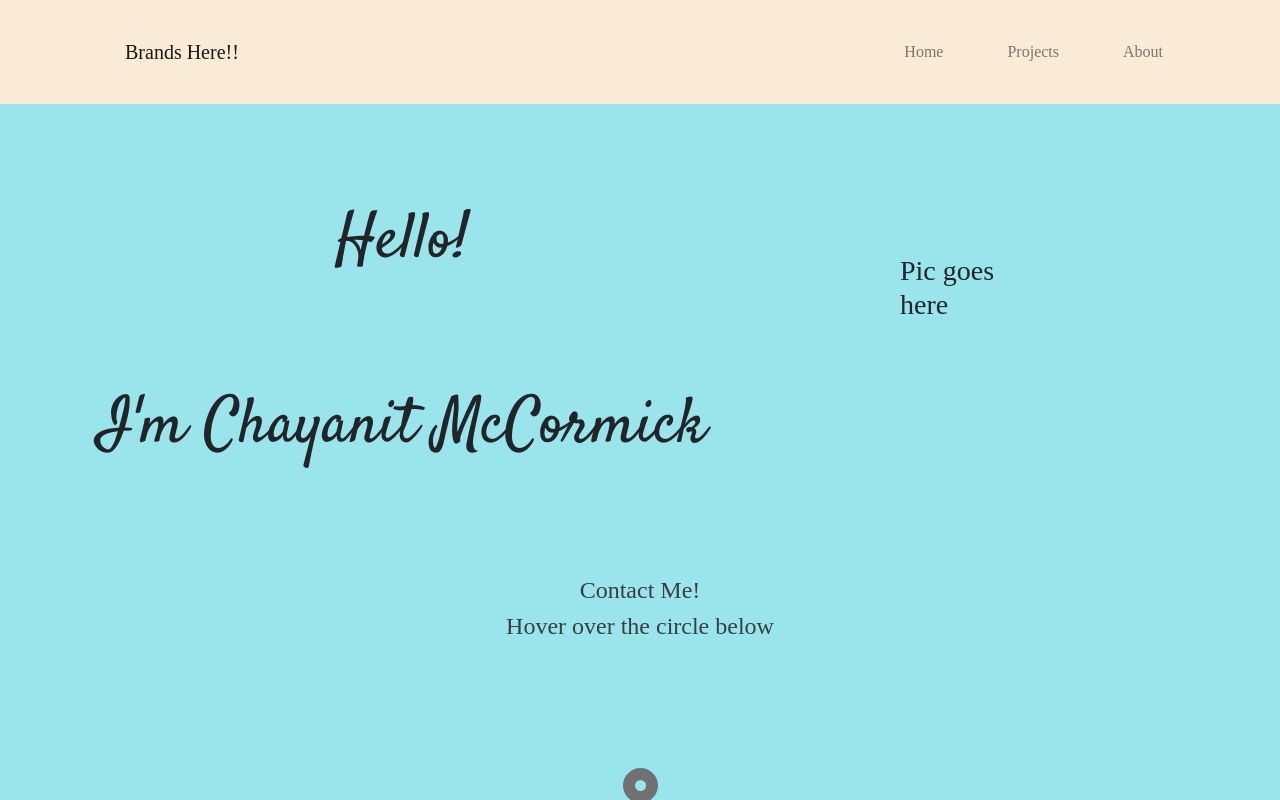
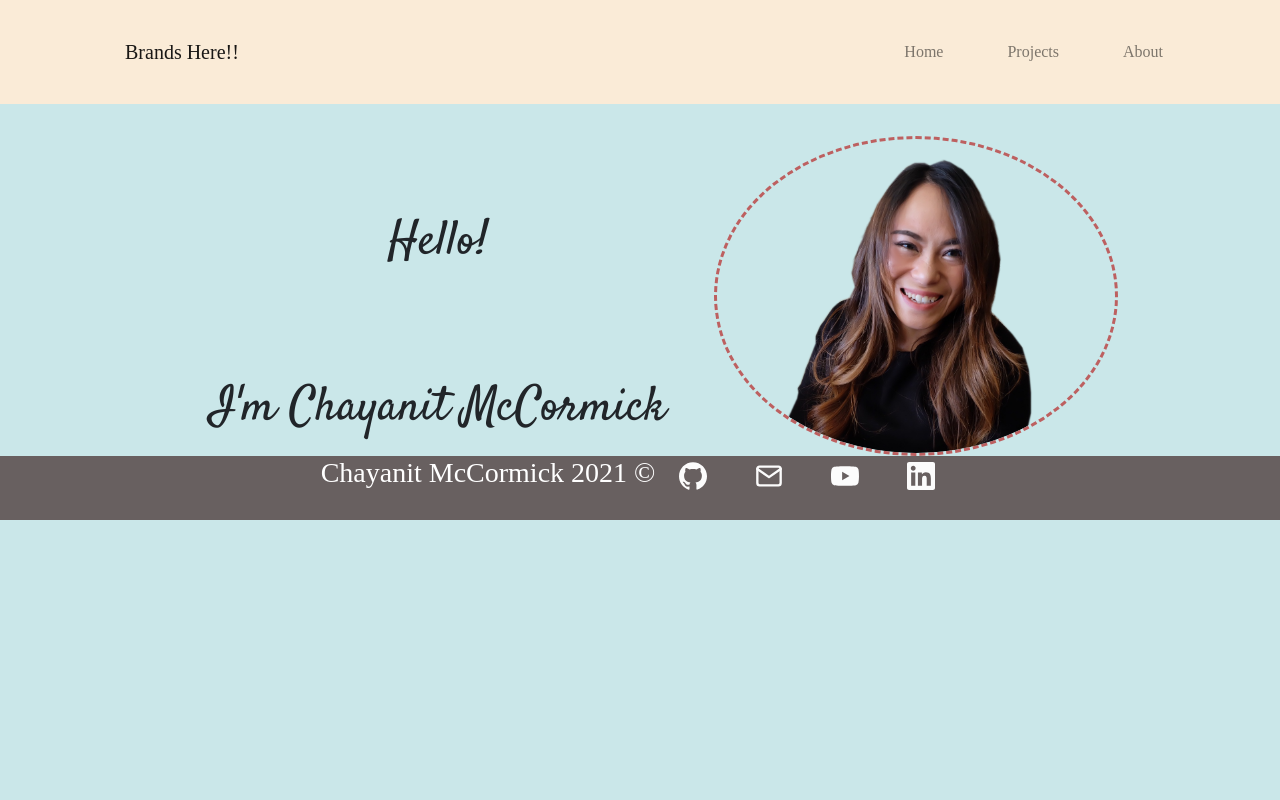
Before and after one commit to chay-chay/Sinatra_project, a React (Create React App) app in the folder portfolio/: page / in a window 1280 px wide. Built offline with nearby package versions, Linux system fonts and the light colour scheme; a web font is replaced by a local one.

Commit message:
adjust footer & home

```diff
--- a/portfolio/src/App.css
+++ b/portfolio/src/App.css
@@ -8,7 +8,7 @@
   min-height: 100vh;
   border-radius: 10px;*/
   /* flex-direction: column;  */
-  background-color: #9ae5eb;
+  background-color: #cae7e9;
   min-height: 100vh;
 }
 
--- a/portfolio/src/App.js
+++ b/portfolio/src/App.js
@@ -20,7 +20,9 @@ function App() {
 
     </Router>
       {/* </header> */}
+
       <Footer />
+
     </div>
   );
 }
--- a/portfolio/src/components/Footer.js
+++ b/portfolio/src/components/Footer.js
@@ -7,10 +7,10 @@ import { FiMail } from "react-icons/fi";
 const Footer = () => (
   <div>
     <section>
-      <h1 className="contact-below">Contact Me!</h1>
-      <h3 className="contact-below">Hover over the circle below</h3>
-    </section>
-    <div className="footer">
+     <div className="footer_container">
+      {/* <h1 className="contact-below">Contact Me!</h1>
+      <h3 className="contact-below" style={{ marginBottom:'5rem' }}>Hover over the circle below</h3> */}
+      <div className="footer">
       <div id="button"></div>
       <div id="container">
         <div id="cont">
@@ -34,6 +34,9 @@ const Footer = () => (
         </div>
       </div>
     </div>
+    </div>
+    </section>
+
   </div>
 );
 
--- a/portfolio/src/components/Home.js
+++ b/portfolio/src/components/Home.js
@@ -5,30 +5,48 @@ import "./home.css";
 import "bootstrap/dist/css/bootstrap.min.css";
 
 const Home = () => {
-    return(
+  return (
+    <div id="home">
+      <div className="row-home">
+        <div className="grid-area home-header">
+          <h1
+            style={{ paddingBottom: 100, paddingTop: 100, textAlign: "center" }}
+            className="heading"
+          >
+            Hello!
+          </h1>
 
-        <Container  id="home">
-            <Row className="row-home">
-              <Col md={7} className="home-header">
-                <h1 style={{ padding: 100, textAlign: "center" }} className="heading">
-                  Hello!
-                </h1>
+          <h1 className="heading-name">I'm Chayanit McCormick</h1>
+        </div>
 
-                <h1 className="heading-name">
-                  I'm Chayanit McCormick
-                </h1>
+        {/* <div className="grid-area"> */}
+          <img className="chay grid-area" alt="chay" src="/chay.png" />
+        {/* </div> */}
+      </div>
+    </div>
 
-                {/* <div style={{ padding: 50, textAlign: "center" }}>
+    // <Container  id="home">
+    //     <Row className="row-home">
+    //       <Col md={7} className="home-header">
+    //         <h1 style={{ padding: 100, textAlign: "center" }} className="heading">
+    //           Hello!
+    //         </h1>
 
-                </div> */}
-              </Col>
+    //         <h1 className="heading-name">
+    //           I'm Chayanit McCormick
+    //         </h1>
 
-              <Col md={5} style={{ paddingBottom: 20 }}>
-                <h3 style={{ padding: 150 }}>Pic goes here</h3>
-              </Col>
-            </Row>
-          </Container>
-    )
-}
+    //         {/* <div style={{ padding: 50, textAlign: "center" }}>
 
-export default Home
+    //         </div> */}
+    //       </Col>
+
+    //       <Col md={2} >
+    //         <img className="chay" alt="chay" src="/chay.png"/>
+    //       </Col>
+    //     </Row>
+    //   </Container>
+  );
+};
+
+export default Home;
--- a/portfolio/src/components/Projects.js
+++ b/portfolio/src/components/Projects.js
@@ -9,7 +9,9 @@ const Projects = () => {
                 <h6>Project Name: Bite Bank</h6>
                 <h6>Client side: React, Redux, and Thunk</h6>
                 <h6>Server side: Ruby on Rails</h6>
-                <h6>Live app: https://bite-bank.netlify.app/ </h6>
+                <h6>Description: </h6>
+                <a href="https://bite-bank.netlify.app/" target="_blank"  class="btn">Live App</a>
+                <a href="https://github.com/chay-chay/bite-bank-client" target="_blank"  class="btn">Github</a>
                 <div style={{ width: "auto", height: "20rem" }}>
                 <ReactPlayer url='https://youtu.be/mVHMsb0lXLw'
                 width="100%"
@@ -17,10 +19,14 @@ const Projects = () => {
                 />
                 </div>
             </div>
+
             <div className="card project">
                 <h6>Project Name: Pair It Up!</h6>
                 <h6>Client side: Javascript</h6>
                 <h6>Server side: Ruby on Rails</h6>
+                <h6>Description: </h6>
+                <a href="https://pair-it-up.netlify.app/" target="_blank"  class="btn">Live App</a>
+                <a href="https://youtu.be/M26lT_x6ADs" target="_blank"  class="btn">Github</a>
                 <div style={{ width: "auto", height: "20rem" }}>
                 <ReactPlayer url='https://youtu.be/M26lT_x6ADs'
                 width="100%"
@@ -28,12 +34,25 @@ const Projects = () => {
                 />
                 </div>
             </div>
+
             <div className="card project">
+                <h6>Project Name: Cafe Verdict</h6>
+                <h6>Client side: Ruby on Rails</h6>
+                <h6>Server side: Ruby on Rails</h6>
+                <h6>Description: </h6>
+                <a href="https://cafe-verdict.herokuapp.com/" target="_blank"  class="btn">Live App</a>
+                <a href="https://github.com/chay-chay/cafe-review-rails-project" target="_blank"  class="btn">Github</a>
+                <div style={{ width: "auto", height: "20rem" }}>
+                <ReactPlayer url='https://youtu.be/2RUtH5Ifw24'
+                width="100%"
+                height="100%"
+                />
+                </div>
+
+            </div>
+            {/* <div className="card project">
                 project
-            </div>
-            <div className="card project">
-                project
-            </div>
+            </div> */}
         </div>
     )
 }
--- a/portfolio/src/components/footer.css
+++ b/portfolio/src/components/footer.css
@@ -1,4 +1,85 @@
 .contact-below {
+  color: #354042;
+  font-size: 1.5rem;
+}
+
+section {
+  text-align: center;
+}
+
+.footer {
+  position: sticky;
+  left: 0;
+  bottom: 0;
+  height: 4rem;
+  width: 100%;
+  background-color: rgb(104, 96, 96);
+  color: white;
+  text-align: center;
+
+}
+/* .footer:hover {
+  -webkit-transition: all 1s ease;
+  -moz-transition: all 1s ease;
+  -o-transition: all 1s ease;
+  -ms-transition: all 1s ease;
+  transition: all 1s ease;
+  height: 10em;
+}
+.footer #container {
+  border-radius: 50px;
+  margin-top: 5px;
+  width: 100%;
+  height: 100%;
+  position: relative;
+  top: 0;
+  left: 0;
+  background: #3a3a3a;
+}
+.footer #cont {
+  position: relative;
+  top: -45px;
+  right: 190px;
+  width: 150px;
+  height: auto;
+  margin: 0 auto;
+}
+
+.footer_center {
+  width: 500px;
+  float: left;
+  text-align: center;
+}
+
+.footer h3 {
+  font-size: 30px;
+  margin-top: 70px;
+  margin-left: 40px;
+  font-weight: 100;
+  color: rgb(252, 252, 252);
+} */
+
+a {
+  color: rgb(252, 252, 252);
+  margin: 1.5rem;
+  font-weight: 500;
+}
+
+/*
+.footer_container{
+  position:absolute;
+  bottom:0;
+  width:100%
+} */
+
+@media only screen and (max-width: 767px){
+ .footer_container{
+   position: initial;
+ }
+}
+
+
+/* .contact-below {
   color: #354042;
   font-size: 1.5rem;
 }
@@ -67,7 +148,6 @@ section {
 .footer #cont {
   position: relative;
   top: -45px;
-  /* text-align: center; */
   right: 190px;
   width: 150px;
   height: auto;
@@ -90,4 +170,4 @@ a {
   color: rgb(252, 252, 252);
   margin: 1.5rem;
   font-weight: 500;
-}
+} */
--- a/portfolio/src/components/home.css
+++ b/portfolio/src/components/home.css
@@ -12,26 +12,56 @@ text-align: center;
 }
 
 #home{
-    width: 1000%;
-    display: flex;
-    flex-direction: column;
-    align-items: stretch;
+
+    /* display: flex;
+    flex-direction: column;  */
+    /* align-items: stretch; */
 }
 
-.home-header{
+/* .home-header{
     display: flex;
     flex-direction: column;
     justify-content: center;
     margin-bottom: 102px;
-    /* height: 500px; */
     width: 100%;
     scroll-behavior: none;
-}
+} */
 
 .row-home{
-    height: 100%;
+    display: flex;
+    /* ALlow images to display on multiple lines rather than a single line */
+    flex-wrap: wrap;
+    /* Container should take up only 90% of the browser, leave 5% space on each side */
+    flex-direction: row;
+    align-items: center;
+    justify-content: center;
+
 }
 
 h1 {
-    font-size: 4rem;
+    font-size: 3rem;
 }
+
+.grid-area{
+    margin-left: 3rem
+}
+
+img:hover{
+    opacity: .5;
+    transition: .0s;
+}
+/* @media only screen and (max-width: 767px){
+    .home-header{
+        padding: 30px;
+        margin-bottom: 50px;
+    }
+} */
+
+img.chay {
+    height: 20rem;
+    width: auto;
+    border-color: rgb(189, 96, 96);
+    border-radius: 50%;
+    border-style: dashed;
+    margin-top: 2rem;
+}
--- a/portfolio/src/components/project.css
+++ b/portfolio/src/components/project.css
@@ -38,3 +38,50 @@
 h6{
     text-align: start;
 }
+
+/* BUTTON */
+
+a.button {
+    margin: 2em auto;
+    -webkit-appearance: none;
+    border: 6px solid rgba(255,255,255,0.45);
+    border-radius: 50px;
+    padding: 1em 3em;
+    background-repeat: no-repeat;
+    background-size: 100%;
+    background-clip: padding-box;
+    position: relative;
+    color: #FFF;
+    cursor: pointer;
+  }
+  a.button:before {
+    content: "";
+    width: 100%;
+    height:100%;
+
+    top: 5px;
+    left: 5px;
+    border-radius: 50px;
+    z-index: -1;
+    filter: blur(14px);
+  }
+  a.button:after {
+    content: "";
+    width: 100%;
+    height:100%;
+    top: 5px;
+    right: 5px;
+    border-radius: 50px;
+    z-index: -1;
+    filter: blur(14px);
+  }
+
+  .button {
+    background-image: linear-gradient(90deg, #7b81ec, #3bd1d3);
+  }
+  .button:before {
+    background-image: linear-gradient(90deg, #7b81ec, transparent);
+  }
+  .button:after {
+    background-image: linear-gradient(90deg, transparent, #3bd1d3);
+  }
```
Also changed, not shown: portfolio/public/chay.png (added).
